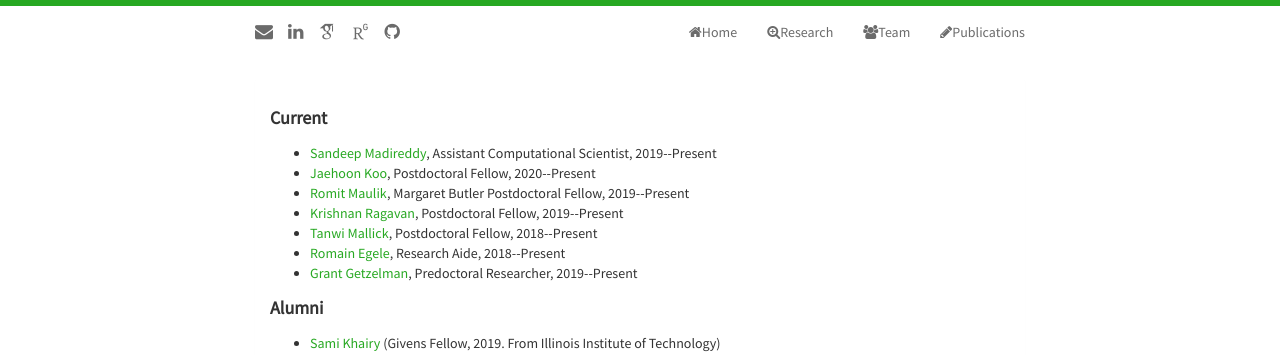
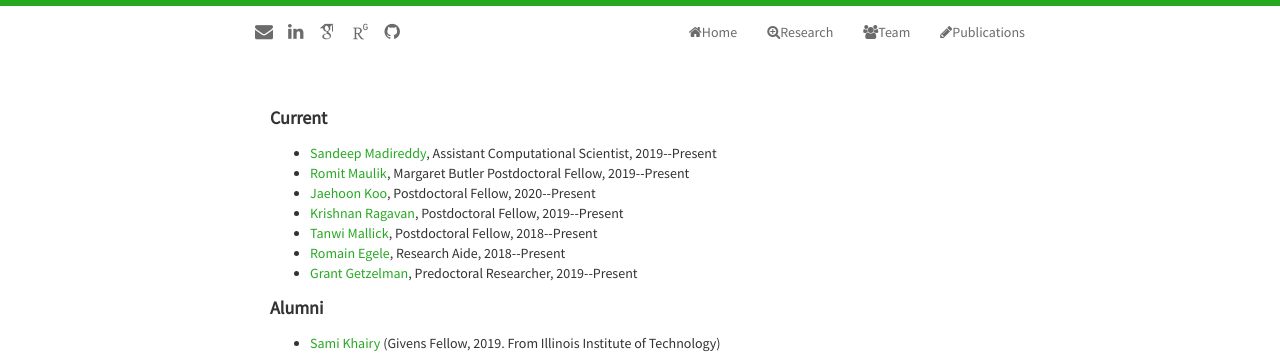
Before and after one commit to pbalapra/pbalapra.github.io, a Jekyll site: the page built from jobs.html, in a window 1280 px wide. Shown: the top 355 px of the page. Built offline with Jekyll 4.4.1, drawn with Linux system fonts in a browser that asks for light colours; nearby versions of some CDN libraries; some web fonts are replaced.

Commit message:
updating team

```diff
--- a/_includes/team.html
+++ b/_includes/team.html
@@ -7,8 +7,8 @@
       <h5><strong>Current</strong></h5>
       <ul class="itemize1" align="justify">
         <li class="itemize"><a href="https://sandeep-madireddy.netlify.app/", target="black_">Sandeep Madireddy</a>, Assistant Computational Scientist, 2019--Present</li>
+        <li class="itemize"><a href="https://romit-maulik.github.io/", target="black_">Romit Maulik</a>, Margaret Butler Postdoctoral Fellow, 2019--Present</li>
         <li class="itemize"><a href="https://www.linkedin.com/in/jaehoon-koo-bb384aa1/", target="black_">Jaehoon Koo</a>, Postdoctoral Fellow, 2020--Present</li>
-        <li class="itemize"><a href="https://romit-maulik.github.io/", target="black_">Romit Maulik</a>, Margaret Butler Postdoctoral Fellow, 2019--Present</li>
         <li class="itemize"><a href="https://www.linkedin.com/in/krm9c/", target="black_">Krishnan Ragavan</a>, Postdoctoral Fellow, 2019--Present</li>
         <li class="itemize"><a href="https://www.linkedin.com/in/tanwimallick", target="black_">Tanwi Mallick</a>, Postdoctoral Fellow, 2018--Present</li>
         <li class="itemize"><a href="https://fr.linkedin.com/in/romain-egele/en", target="black_">Romain Egele</a>, Research Aide, 2018--Present </li>
```
